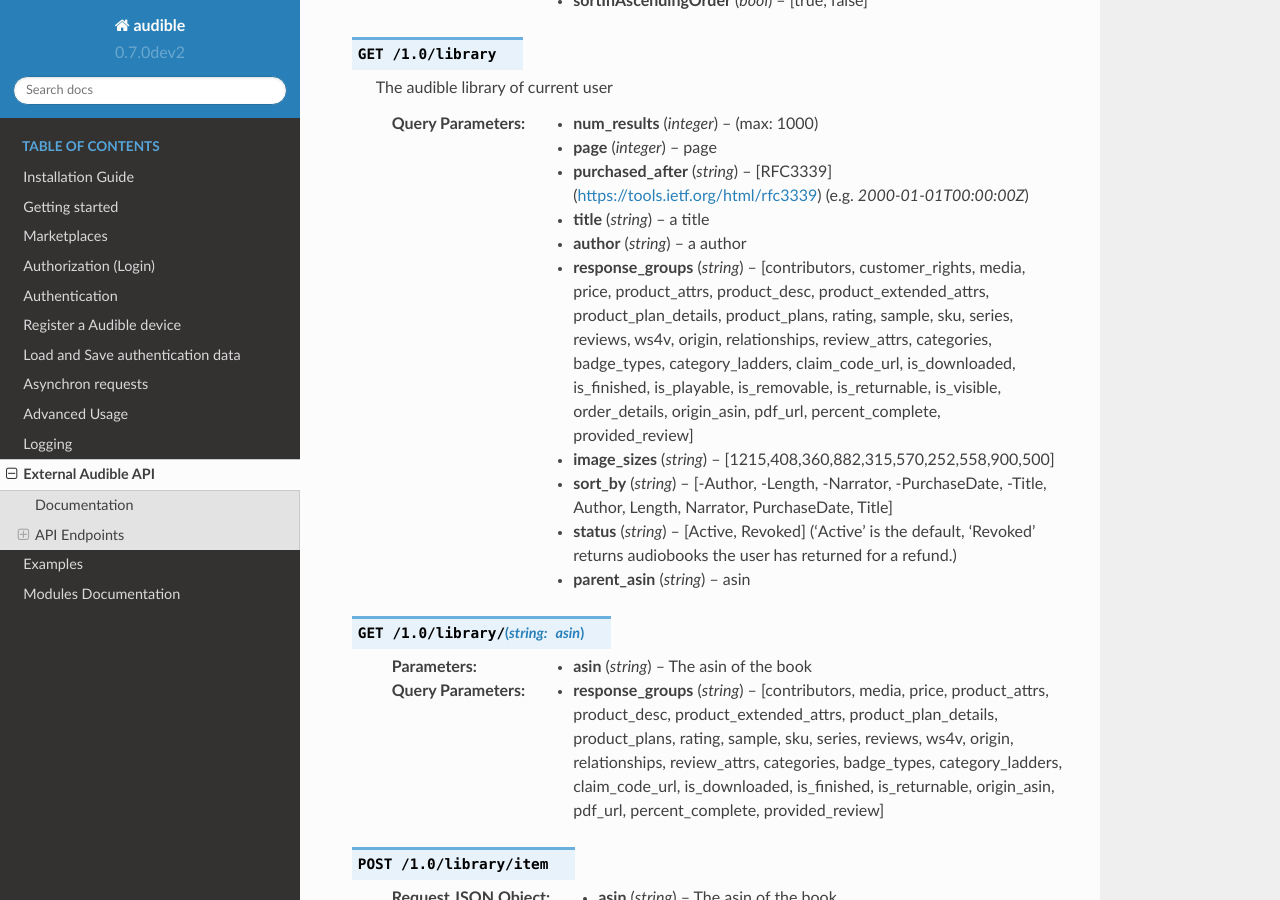
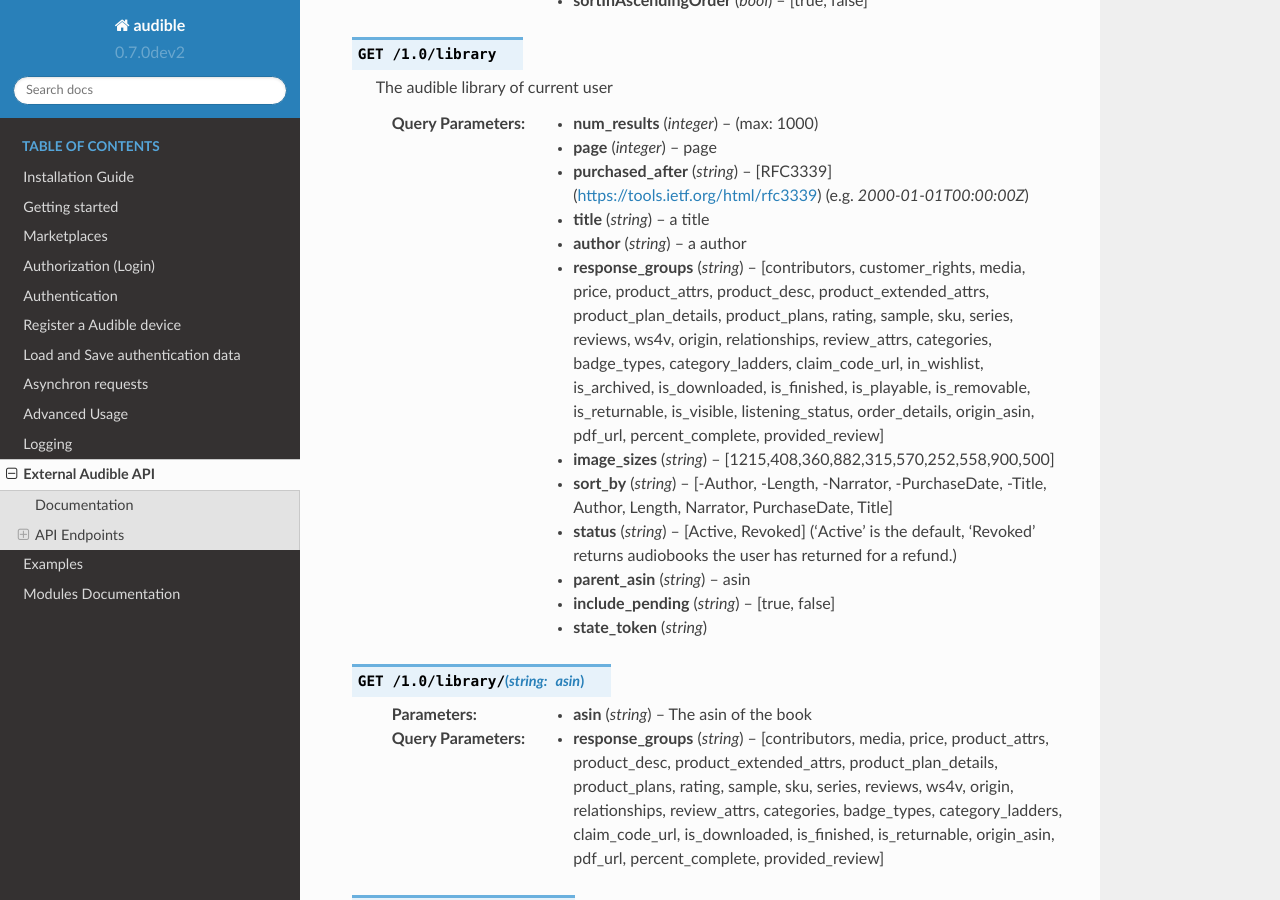
Before and after one commit to mkb79/Audible, a Sphinx documentation site: the page built from docs/source/misc/external_api.rst, in a window 1280 px wide and 900 px high, scrolled down 1083 px. Built offline with Sphinx 7.4.7 and the Read the Docs theme 2.0.0, drawn with Linux system fonts in a browser that asks for light colours.

Commit message:
Update external API doc

```diff
--- a/docs/source/misc/external_api.rst
+++ b/docs/source/misc/external_api.rst
@@ -71,9 +71,9 @@
                                    product_plans, rating, sample, sku, series,
                                    reviews, ws4v, origin, relationships,
                                    review_attrs, categories, badge_types,
-                                   category_ladders, claim_code_url, is_downloaded,
+                                   category_ladders, claim_code_url, in_wishlist, is_archived, is_downloaded,
                                    is_finished, is_playable, is_removable,
-                                   is_returnable, is_visible, order_details,
+                                   is_returnable, is_visible, listening_status, order_details,
                                    origin_asin, pdf_url, percent_complete,
                                    provided_review]
    :query string image_sizes: [1215,408,360,882,315,570,252,558,900,500]
@@ -82,6 +82,8 @@
    :query string status: [Active, Revoked] ('Active' is the default, 'Revoked'
                          returns audiobooks the user has returned for a refund.)
    :query string parent_asin: asin
+   :query string include_pending: [true, false]
+   :query string state_token:
 
 .. http:get:: /1.0/library/(string:asin)
 
```
